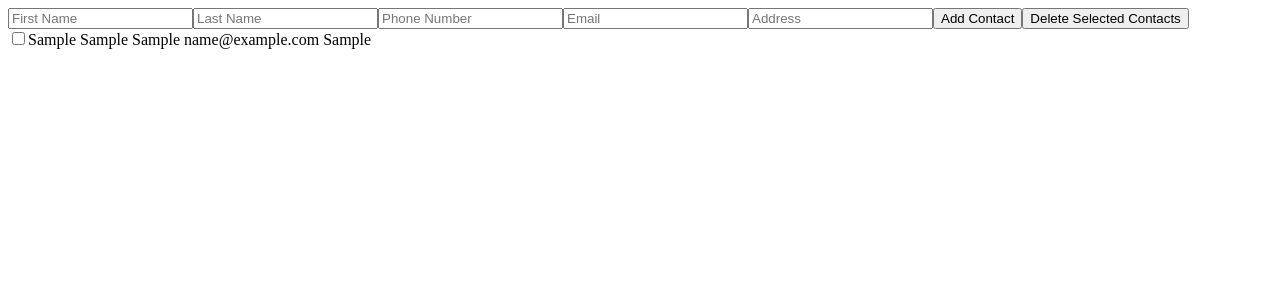
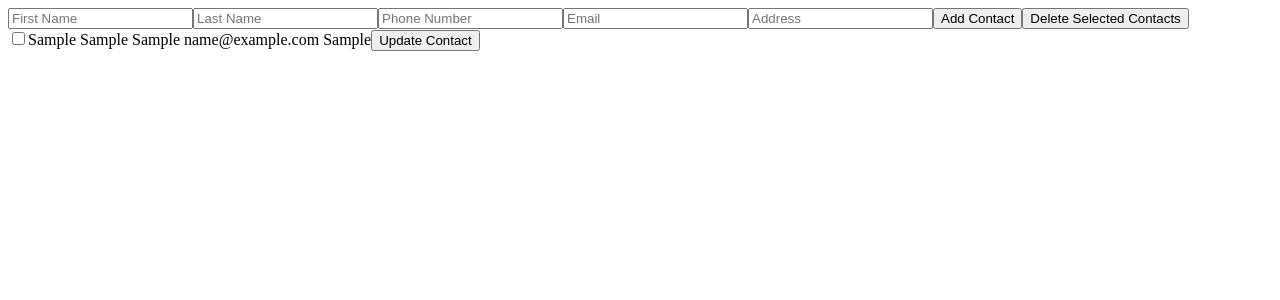
Before and after one commit to MatthewLampard/capco-atp-assessment, a React (Create React App) app: page / in a window 1280 px wide. Both pictures are taken after typing "Sample", "Sample", "Sample", "name@example.com", "Sample" into the empty fields and a click on the button "Add Contact". Shown: the top 300 px of the page. Built offline with nearby package versions, Linux system fonts and the light colour scheme.

Commit message:
Added delete contact functionality

```diff
--- a/src/App.js
+++ b/src/App.js
@@ -20,6 +20,16 @@ function App() {
     localStorage.setItem(LOCAL_STORAGE_KEY, JSON.stringify(contacts))
   }, [contacts])
 
+  // localStorage.clear()
+  // console.log(contacts)
+
+  function selectContact(phone){
+    const newContacts = [...contacts]
+    const contact = newContacts.find(contact => contact.phone === phone)
+    contact.isChecked = !contact.isChecked
+    setContacts(newContacts)
+  }
+
   function addContact(e) {
     const firstName = fNameRef.current.value
     const lastName = lNameRef.current.value
@@ -29,13 +39,19 @@ function App() {
 
     if(firstName === '' || lastName === '') return
     setContacts(prevContacts => {
-      return [...prevContacts, {fName: firstName, lName: lastName, phone: phone, email: email, address: address}]
+      return [...prevContacts, {fName: firstName, lName: lastName, phone: phone, email: email,
+        address: address, isChecked: false}]
     })
     fNameRef.current.value = null
     lNameRef.current.value = null
     phoneRef.current.value = null
     emailRef.current.value = null
     addressRef.current.value = null
+  }
+
+  function deleteContact(){
+    const newContacts = contacts.filter(contact => !contact.isChecked)
+    setContacts(newContacts)
   }
 
   return (
@@ -46,8 +62,8 @@ function App() {
     <input ref={emailRef} type='text' placeholder='Email'/>
     <input ref={addressRef} type='text' placeholder='Address'/>
     <button onClick={addContact}>Add Contact</button>
-    <button>Delete Selected Contacts</button>
-    <ContactList contacts = {contacts}/>
+    <button onClick={deleteContact}>Delete Selected Contacts</button>
+    <ContactList contacts = {contacts} selectContact={selectContact} />
     </>
   )
 }
--- a/src/Contact.js
+++ b/src/Contact.js
@@ -1,11 +1,16 @@
 import React from 'react'
 
-export default function Contact({contact}) {
+export default function Contact({contact, selectContact}) {
+    function handleSelectContact(){
+        selectContact(contact.phone)
+    }
+
   return (
     <div>
         <label>
-        <input type='checkbox'></input>
+        <input type='checkbox' checked={contact.isChecked} onChange={handleSelectContact}/>
         {contact.fName} {contact.lName} {contact.phone} {contact.email} {contact.address}
+        <button>Update Contact</button>
         </label>
     </div>
   )
--- a/src/ContactList.js
+++ b/src/ContactList.js
@@ -1,10 +1,10 @@
 import React from 'react'
 import Contact from './Contact'
 
-export default function ContactList({contacts}) {
+export default function ContactList({contacts, selectContact}) {
   return (
     contacts.map(contact => {
-        return <Contact key={contact.phone} contact={contact} />
+        return <Contact key={contact.phone} selectContact={selectContact} contact={contact} />
     })
   )
 }
```
